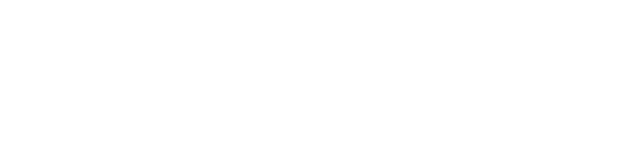
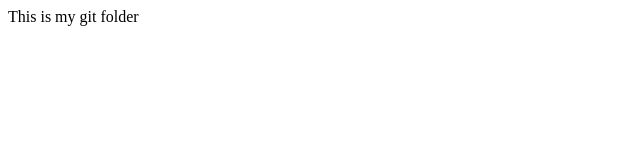
Before and after one commit to Sebliye/web-development-, a plain HTML site: page day 1/index.html in a window 1280 px wide. Shown: the whole page, without its empty margins (0-640 px from the left). Drawn offline with Linux system fonts and the light colour scheme.

Commit message:
changed app.js

```diff
--- a/index.html
+++ b/day 1/index.html
@@ -5,8 +5,10 @@
     <meta name="viewport" content="width=device-width, initial-scale=1.0">
     <meta http-equiv="X-UA-Compatible" content="ie=edge">
     <title>Git practice</title>
+
 </head>
 <body>
+    This is my git folder
 
 </body>
 </html>
```
Also changed, not shown: day 1/app.js (added), day 1/my.html (added).
